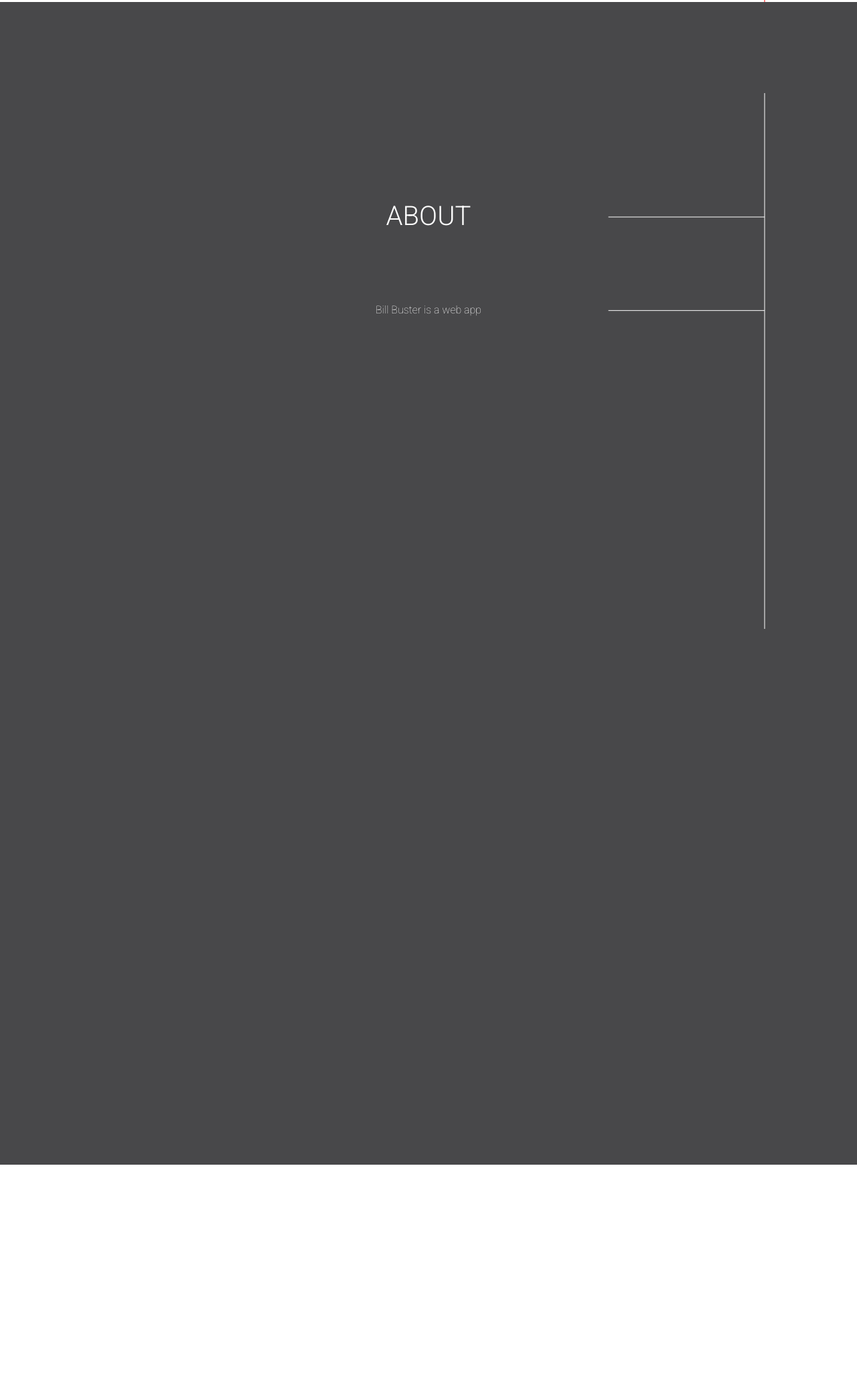
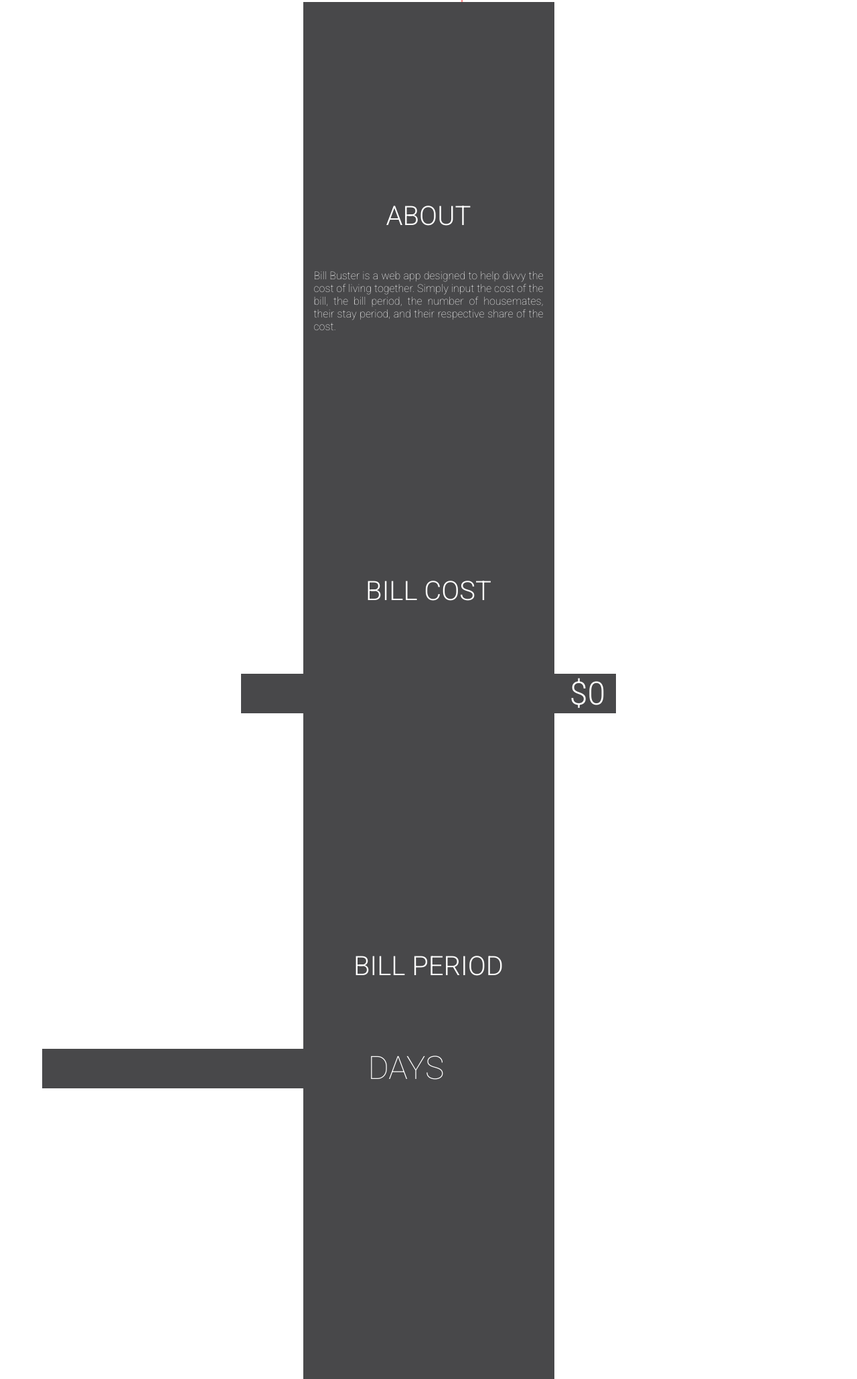
Before and after one commit to Hakkonen/BillBuster, a React app: page / in a window 1280 px wide. Shown: the part 661-2720 px from the top of the page at 67% size. Before the commit the page ends 2400 px from the top, so only its background shows below. Built offline with nearby package versions, Linux system fonts and the light colour scheme.

Commit message:
v0.3
Created bill cost and period pages.

```diff
--- a/src/components/AboutPage.js
+++ b/src/components/AboutPage.js
@@ -5,21 +5,26 @@
 function AboutPage(props) {
     return (
         <div className="about-page">
+            {/* Page line */}
             <SiteLine x1={20} y1={0} x2={20} y2={850} />
-            <LateralLine x1={-props.width + (props.width/1.2)} y1={(props.height/5) + 25} x2={20} y2={(props.height/5) + 25} />
+            {/* Connector line */}
+            <LateralLine x1={-props.width + (props.width/1.2)} y1={(props.height/5) + 23} x2={20} y2={(props.height/5) + 23} />
+            {/* Header line */}
             <div
                 className="about-page-header"
                 style={{top: `${props.height/5}px`}}
             >
-                <p className="text-bg">ABOUT</p>
+                <p>ABOUT</p>
             </div>
-            <LateralLine x1={-props.width + (props.width/1.2)} y1={(props.height/3) + 11} x2={20} y2={(props.height/3) + 11} />
+            {/* Connector line */}
+            <LateralLine x1={-props.width + (props.width/1.2)} y1={(props.height/3) + 25} x2={20} y2={(props.height/3) + 25} />
+            {/* About text */}
             <div
                 className="about-page-text"
-                style={{top: `${props.height/3}px`}}
+                style={{top: `${props.height/3.7}px`}}
             >
-                <p className="text-bg">
-                    Bill Buster is a web app
+                <p>
+                    Bill Buster is a web app designed to help divvy the cost of living together. Simply input the cost of the bill, the bill period, the number of housemates, their stay period, and their respective share of the cost.
                 </p>
             </div>
         </div>
--- /dev/null
+++ b/src/components/BillCost.js
@@ -0,0 +1,67 @@
+import React, { useState } from "react"
+import SiteLine from "./SiteLine"
+import LateralLine from "./LateralLine"
+
+function BillCost(props) {
+    function toCurrency(e) {
+        // Removes shit that isn't an integer and extra zeroes
+        // and that goddam dollar sign
+        let input = e.target.value
+        let processedInput = input.substring(1)
+        let output
+        if (processedInput.length > 1) {
+            if (processedInput.charAt(0) == 0) {
+                output = processedInput.substring(1)
+            } else {
+                output = processedInput
+            }
+        } else {
+            output = processedInput
+        }
+
+        const re = /^[0-9\b]+$/;
+        if (output === '' || re.test(output)) {
+            props.setBillCost(output)
+        }
+        console.log(props.billCost)
+    }
+
+    return (
+        <div className="bill-cost-page">
+            {/* Page line */}
+            <SiteLine x1={20} y1={0} x2={20} y2={850} />
+
+            {/* Connector line */}
+            <LateralLine x1={-props.width + (props.width/1.2)} y1={(props.height/10 * 2) + 50} x2={20} y2={(props.height/10 * 2) + 50} />
+
+            {/* Header */}
+            <div
+                className="bill-cost-page-header"
+                style={{top: `${props.height/10 * 2}px`}}
+            >
+                <p>
+                    BILL COST
+                </p>
+            </div>
+
+            {/* Bill cost line */}
+            <LateralLine x1={-props.width + (props.width/1.2)} y1={(props.height/10 * 3) + 50} x2={20} y2={(props.height/10 * 3) + 50} />
+
+            {/* Bill cost input */}
+            <div
+                className="bill-cost-input"
+                style={{top: `${props.height/10 * 3 + 20}px`}}
+            >
+                <input
+                    type="text"
+                    value={"$" + props.billCost}
+                    // onFocus={e => e.target.select()}
+                    onChange={e => toCurrency(e)}
+                    maxLength="5"
+                />
+            </div>
+        </div>
+    )
+}
+
+export default BillCost
--- /dev/null
+++ b/src/components/BillPeriod.js
@@ -0,0 +1,52 @@
+import React, { useState } from "react"
+import SiteLine from "./SiteLine"
+import LateralLine from "./LateralLine"
+
+function BillPeriod(props) {
+    function inputDays(e) {
+        let output = e.target.value
+        const re = /^[0-9\b]+$/;
+        if (output === '' || re.test(output)) {
+            props.setBillPeriod(output)
+        }
+        console.log(props.billPeriod)
+    }
+
+    return (
+        <div className="bill-period-page">
+            {/* Page line */}
+            <SiteLine x1={20} y1={0} x2={20} y2={850} />
+
+            {/* Page header line */}
+            <LateralLine x1={-props.width + (props.width/1.2)} y1={(props.height/10 * 2) + 50} x2={20} y2={(props.height/10 * 2) + 50} />
+
+            {/* Page header */}
+            <div
+                className="bill-period-page-header"
+                style={{top: `${props.height/10 * 2}px`}}
+            >
+                <p>BILL PERIOD</p>
+            </div>
+
+            {/* Period line */}
+            <LateralLine x1={-props.width + (props.width/1.2)} y1={(props.height/10 * 3) + 50} x2={20} y2={(props.height/10 * 3) + 50} />
+
+            {/* Bill period input */}
+            <div
+                className="bill-period-page-input"
+                style={{top: `${props.height/10 * 3 + 20}px`}}
+            >
+                <input
+                    type="text"
+                    value={props.billPeriod}
+                    // onFocus={e => e.target.select()}
+                    onChange={e => inputDays(e)}
+                    maxLength="3"
+                />
+                <p className="days">DAYS</p>
+            </div>
+        </div>
+    )
+}
+
+export default BillPeriod
--- a/src/index.js
+++ b/src/index.js
@@ -5,13 +5,17 @@
 import SiteLine from "./components/SiteLine"
 import LateralLine from "./components/LateralLine"
 import AboutPage from "./components/AboutPage"
+import BillCost from "./components/BillCost"
+import BillPeriod from "./components/BillPeriod"
 
 function App() {
     const [ width, setWidth ] = useState(window.innerWidth)
     const [ height, setHeight ] = useState(window.innerHeight)
+    const [ billCost, setBillCost ] = useState(0)
+    const [ billPeriod, setBillPeriod ] = useState(30)
 
     useEffect(() => {
-        console.log(width, height)
+        // console.log(width, height)
     })
 
     return (
@@ -39,31 +43,19 @@
 
             <div className="page-spacer"></div>
 
-            {/* <div className="about-page">
-                <SiteLine x1={20} y1={0} x2={20} y2={850} />
-                <LateralLine x1={-width + (width/1.2)} y1={(height/5) + 25} x2={20} y2={(height/5) + 25} />
-                <div
-                    className="about-page-header"
-                    style={{top: `${height/5}px`}}
-                >
-                    <p className="text-bg">ABOUT</p>
-                </div>
-                <LateralLine x1={-width + (width/1.2)} y1={(height/3) + 11} x2={20} y2={(height/3) + 11} />
-                <div
-                    className="about-page-text"
-                    style={{top: `${height/3}px`}}
-                >
-                    <p className="text-bg">
-                        Bill Buster is a web app
-                    </p>
-                </div>
-            </div> */}
-
             <AboutPage height={height} width={width} />
 
-            <div className="bill-cost-page">
+            <BillCost
+                billCost={billCost}
+                setBillCost={setBillCost}
+                height={height} width={width}
+            />
 
-            </div>
+            <BillPeriod
+                billPeriod={billPeriod}
+                setBillPeriod={setBillPeriod}
+                height={height} width={width}
+            />
         </div>
     )
 }
--- a/src/styles.scss
+++ b/src/styles.scss
@@ -45,6 +45,8 @@
     margin: 0 auto;
     height: 100vh;
     width: 100vw;
+    max-width: 375px;
+    max-height: 812px;
 };
 
 .app-container {
@@ -143,12 +145,8 @@
     overflow: visible;
 }
 
-.text-bg {
-    background-color: $background-colour;
-}
-
-@mixin newPage() {
-    height: 100vh;
+@mixin newPage($pageHeight: 100vh) {
+    height: $pageHeight;
     width: 100%;
 
     background-color: $background-colour;
@@ -160,8 +158,7 @@
         justify-content: center;
         align-content: center;
 
-        text-align: center;
-
+        text-align: right;
         position: relative;
 
         font-weight: weights(light);
@@ -176,7 +173,8 @@
         justify-content: center;
         align-content: center;
 
-        text-align: center;
+        text-align: justify;
+        text-justify: inter-word;
 
         position: relative;
 
@@ -185,14 +183,68 @@
     }
 
     p {
-        @include lineText()
+        @include lineText();
+        background-color: $background-colour;
+        max-width: 50vw;
+    }
+}
+
+@mixin clearInput($width: 50vw) {
+    width: $width;
+    border: 0;
+    margin: 0;
+    padding-right: 1rem;
+    background-color: $background-colour;
+    color: $primary-text-colour;
+    font-size: 3rem;
+    font-family: "Roboto", sans-serif;
+    font-weight: weights(light);
+    text-align: right;
+    overflow: visible;
+
+    &:focus {
+        outline: none;
     }
 }
 
 .about-page {
-    @include newPage()
+    @include newPage(70vh);
+
 }
 
 .bill-cost-page {
-    @include newPage()
+    @include newPage(70vh);
+
+    .bill-cost-input {
+        display: flex;
+        justify-content: center;
+        align-content: center;
+        position: relative;
+
+        input {
+            @include clearInput();
+        }
+    }
 }
+
+.bill-period-page {
+    @include newPage();
+
+    &-input {
+        display: flex;
+        justify-content: center;
+        align-content: center;
+        position: relative;
+
+        input {
+            @include clearInput(60vw);
+        }
+
+        .days {
+            font-size: 3rem;
+            font-weight: weights(thin);
+            margin-right: 42vw;
+            margin-left: -7vw;
+        }
+    }
+}
```
